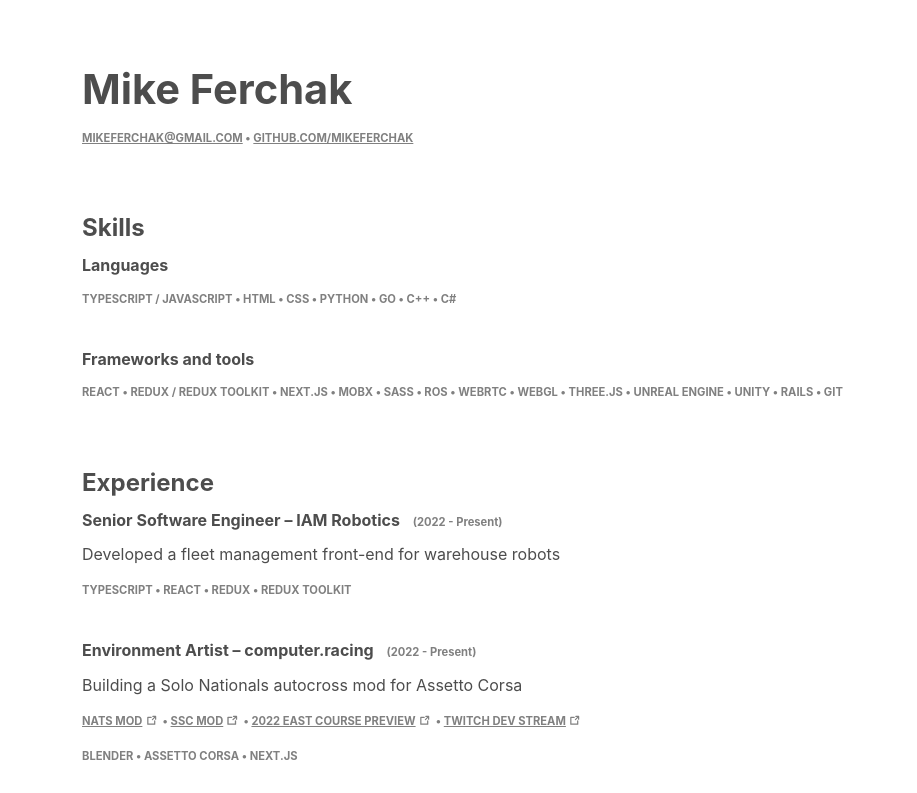
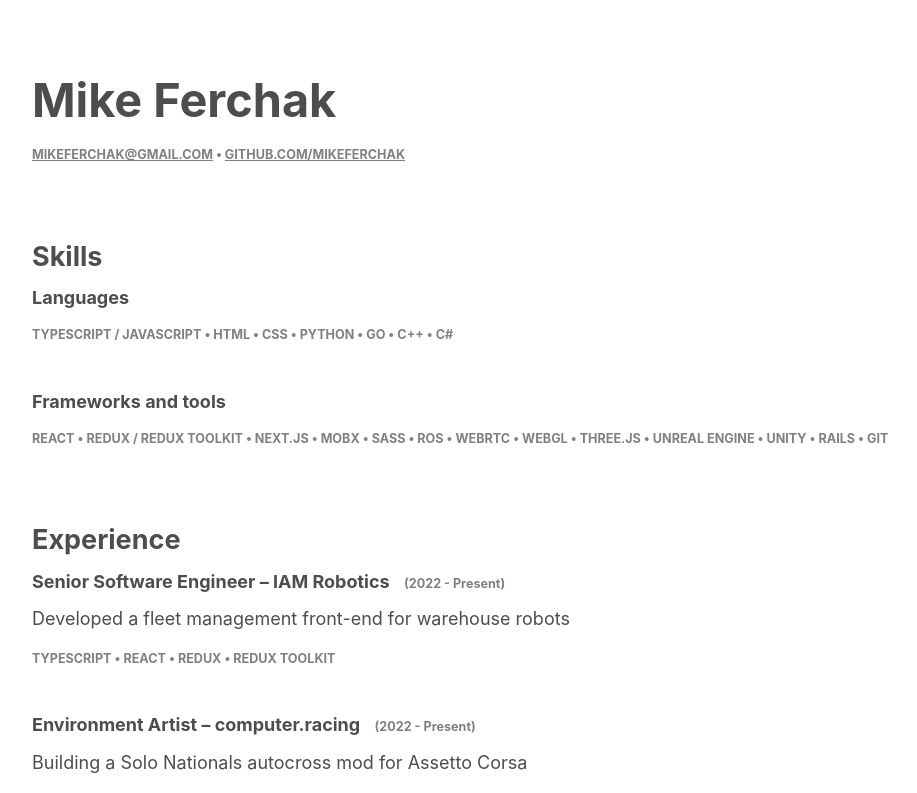
Before and after one commit to mikeferchak/mikeferchak.github.io, a React (Create React App) app: page / in a window 1280 px wide. Shown: the top 793 px of the page, without its empty margins (158-1075 px from the left). Built offline with nearby package versions, Linux system fonts and the light colour scheme.

Commit message:
print style fix

```diff
--- a/src/Resume/index.module.css
+++ b/src/Resume/index.module.css
@@ -14,6 +14,7 @@
 
 html {
   background: var(--background-color);
+  font-size: 18px;
 }
 
 body {
@@ -72,7 +73,7 @@ h3 {
 }
 
 p {
-  line-height: 150%;
+  line-height: calc(var(--font-md) * 1.4);
 }
 
 ::selection {
@@ -99,13 +100,10 @@ p {
     --background-color: #ffffff;
     --primary-color: hsl(0, 0%, 0%);
     --secondary-color: hsl(0, 0%, 30%);
-    --space-xs: 0.5rem;
-    --space-sm: 1.3rem;
-    --space-md: 2.2rem;
-    --font-sm: 0.6rem;
-    --font-md: 0.8rem;
-    --font-lg: 1.1rem;
-    --font-xl: 2rem;
+  }
+
+  html {
+    font-size: 9.4px;
   }
 
   a {
@@ -122,5 +120,6 @@ p {
 
   .resume {
     padding: 4rem 4rem 0 4rem;
+    max-width: 100%;
   }
 }
```
